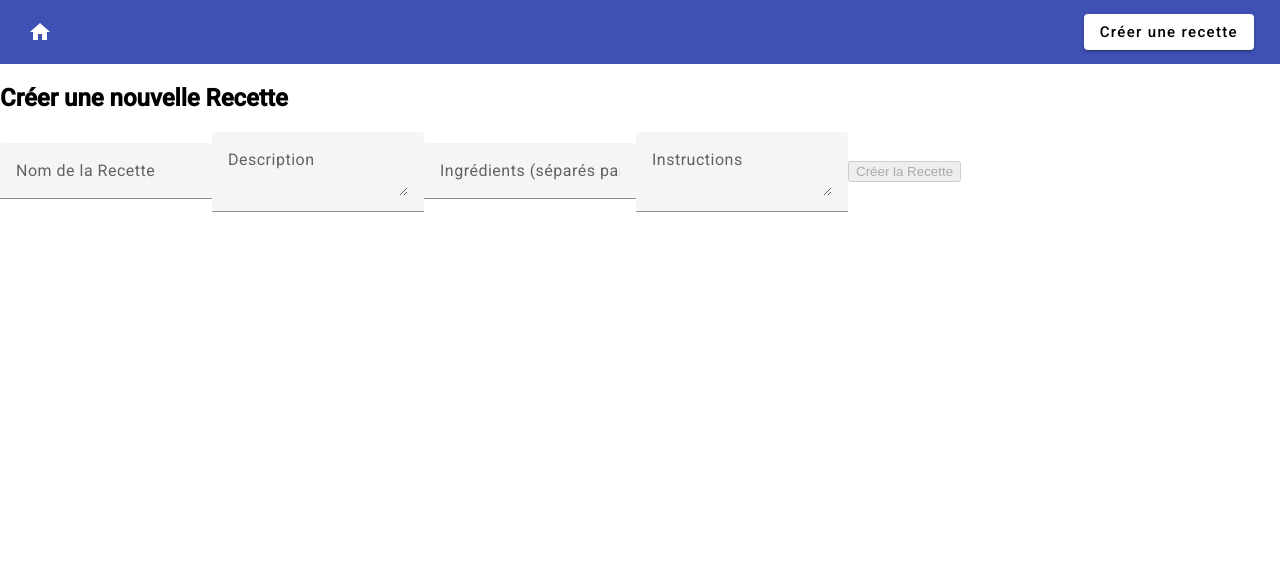
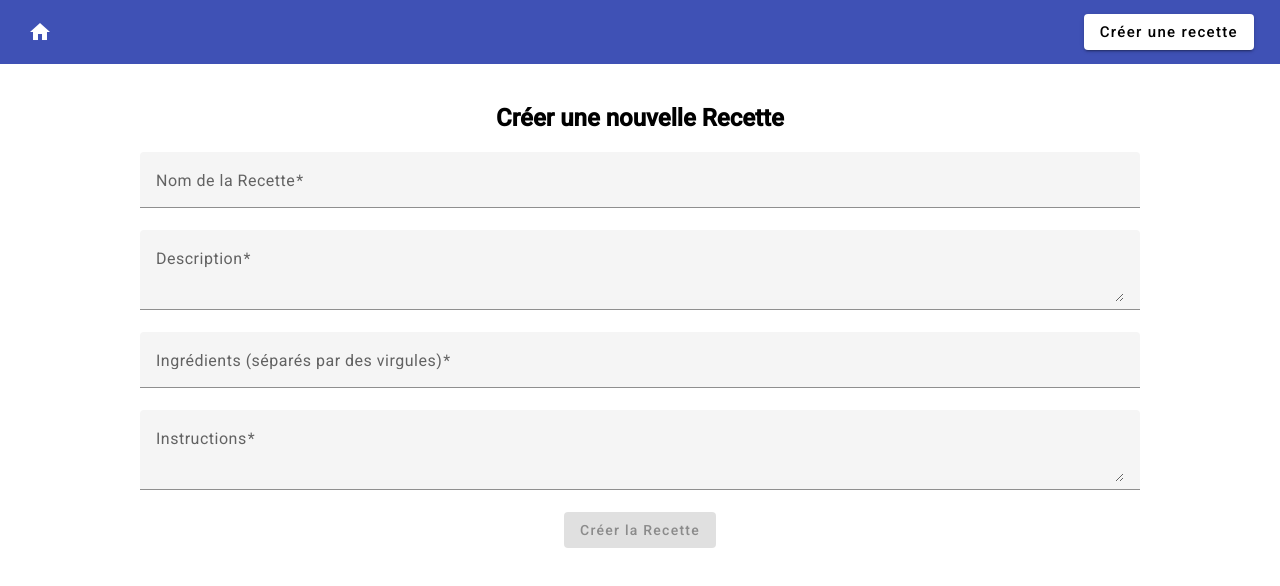
Before and after one commit to Uzayur/AMA-front, an Angular app: page /recipe/create in a window 1280 px wide. Shown: the top 586 px of the page. Built offline with nearby package versions, Linux system fonts and the light colour scheme; no server answers.

Commit message:
finished style

```diff
--- a/src/app/recipe/recipe-create/recipe-create.component.css
+++ b/src/app/recipe/recipe-create/recipe-create.component.css
@@ -0,0 +1,11 @@
+.recipe-create {
+  display: flex;
+  flex-direction: column;
+  align-items: center;
+  text-align: center;
+  padding: 20px;
+}
+
+.full-width {
+  width: 100%;
+}
--- a/src/app/recipe/recipe-create/recipe-create.component.html
+++ b/src/app/recipe/recipe-create/recipe-create.component.html
@@ -1,18 +1,22 @@
 <div class="recipe-create">
   <h2>Créer une nouvelle Recette</h2>
   <form [formGroup]="form" (ngSubmit)="saveRecipe()">
-    <mat-form-field>
-      <input matInput placeholder="Nom de la Recette" formControlName="name" required>
+    <mat-form-field class="full-width">
+      <mat-label>Nom de la Recette</mat-label>
+      <input matInput formControlName="name" required>
     </mat-form-field>
-    <mat-form-field>
-      <textarea matInput placeholder="Description" formControlName="description" required></textarea>
+    <mat-form-field class="full-width">
+      <mat-label>Description</mat-label>
+      <textarea matInput formControlName="description" required></textarea>
     </mat-form-field>
-    <mat-form-field>
-      <input matInput placeholder="Ingrédients (séparés par des virgules)" formControlName="ingredients" required>
+    <mat-form-field class="full-width">
+      <mat-label>Ingrédients (séparés par des virgules)</mat-label>
+      <input matInput formControlName="ingredients" required>
     </mat-form-field>
-    <mat-form-field>
-      <textarea matInput placeholder="Instructions" formControlName="instructions" required></textarea>
+    <mat-form-field class="full-width">
+      <mat-label>Instructions</mat-label>
+      <textarea matInput formControlName="instructions" required></textarea>
     </mat-form-field>
-    <button type="submit" class="btn btn-primary" [disabled]="!form.valid">Créer la Recette</button>
+    <button mat-raised-button color="primary" type="submit" [disabled]="!form.valid">Créer la Recette</button>
   </form>
 </div>
--- a/src/app/recipe/recipe-create/recipe-create.component.ts
+++ b/src/app/recipe/recipe-create/recipe-create.component.ts
@@ -10,6 +10,7 @@ import { ToastrService } from '~/app/toaster/toastr.service';
 @Component({
   selector: 'app-recipe-create',
   templateUrl: './recipe-create.component.html',
+  styleUrls: ['./recipe-create.component.css']
 })
 export class RecipeCreateComponent {
   form: FormGroup;
--- a/src/app/recipe/recipe-detail/recipe-detail.component.css
+++ b/src/app/recipe/recipe-detail/recipe-detail.component.css
@@ -1,25 +1,35 @@
 .recipe-detail {
-  background-color: #E8CC81;
-  color: #333;
-  padding: 20px;
+  text-align: center;
+  padding-left: 15px;
+  padding-right: 15px;
+
+  .recipe-info {
+    background-color: white;
+    padding: 20px;
+    border: 2px solid #3f51b5;
+    border-radius: 5px;
+    text-align: left;
+
+    & h3 {
+      color: #3f51b5;
+      font-size: 20px;
+    }
+
+    & p {
+      color: #333;
+
+      & ul {
+        list-style-type: disc;
+        padding-left: 20px;
+      }
+
+      & li {
+        color: #333;
+      }
+    }
+  }
 }
 
-.recipe-info {
-  background-color: #FFF;
-  border: 1px solid #E8CC81;
-  padding: 20px;
-  border-radius: 5px;
+.edit-button {
+  margin: 20px;
 }
-
-.recipe-info h3 {
-  color: #E75A44;
-}
-
-.recipe-info ul {
-  list-style: none;
-  padding-left: 0;
-}
-
-.recipe-info li {
-  margin-bottom: 5px;
-}
--- a/src/app/recipe/recipe-detail/recipe-detail.component.html
+++ b/src/app/recipe/recipe-detail/recipe-detail.component.html
@@ -1,19 +1,26 @@
-<div class="recipe?-detail">
+<div class="recipe-detail">
   <h2>Détails de la Recette</h2>
-  <div class="recipe?-info">
+  <div class="recipe-info">
     <h3>{{ recipe?.name }}</h3>
-    <p>{{ recipe?.description }}</p>
-    <p>Ingrédients:</p>
+    <p>
+      <b>Description :</b>
+      {{ recipe?.description }}
+    </p>
+    <p><b>Ingrédients :</b></p>
     <ul>
       <li *ngFor="let ingredient of recipe?.ingredients">{{ ingredient }}</li>
     </ul>
-    <p>Instructions:</p>
+    <p><b>Instructions :</b></p>
     <p>{{ recipe?.instructions }}</p>
-    <p>Crée le :</p>
-    <p>{{ createdAt }}</p>
-    <p>Modifié le:</p>
-    <p>{{ updatedAt }}</p>
+    <p>
+      <b>Créée le : </b>
+      {{ createdAt }}
+    </p>
+    <p>
+      <b>Dernière modification le :</b>
+      {{ updatedAt }}
+    </p>
   </div>
 
-  <button (click)="editRecipe()">Modifier la Recette</button>
+  <button mat-raised-button class="edit-button" color="primary" (click)="editRecipe()">Modifier la Recette</button>
 </div>
--- a/src/app/recipe/recipe-edit/recipe-edit.component.css
+++ b/src/app/recipe/recipe-edit/recipe-edit.component.css
@@ -3,8 +3,77 @@
   margin: 0 auto;
 }
 
-@media (max-width: 768px) {
-  .responsive-modal {
-    max-width: 100%;
+@media (max-width: 450px) {
+  .modal {
+    width: 280px;
   }
 }
+
+@media (min-width: 450px) and (max-width: 768px) {
+  .modal {
+    width: 300px;
+  }
+}
+
+@media (min-width: 769px) and (max-width: 1024px) {
+  .modal {
+    width: 400px;
+  }
+}
+
+@media (min-width: 1025px) {
+  .modal {
+    width: 600px;
+  }
+}
+
+.input-container {
+  display: flex;
+  flex-direction: column;
+  width: 100%;
+}
+
+.input-field {
+  align-self: center;
+  width: 90%;
+  margin-bottom: 5px;
+}
+
+.modal-header {
+  margin: 10px;
+  display: flex;
+  justify-content: space-between;
+  align-items: center;
+
+  .modal-title {
+    font-size: 25px;
+    color: #3f51b5;
+  }
+
+  @media (max-width: 450px) {
+    .modal-title {
+      font-size: 20px;
+    }
+  }
+
+  .close {
+    background: none;
+    border: none;
+    color: #3f51b5;
+    font-size: 1.5rem;
+    cursor: pointer;
+  }
+}
+
+.modal-body {
+  display: flex;
+  flex-direction: column;
+}
+
+.modal-footer {
+  display: flex;
+  flex-direction: row;
+  justify-content: space-between;
+  align-self: center;
+  margin: 15px;
+}
--- a/src/app/recipe/recipe-edit/recipe-edit.component.html
+++ b/src/app/recipe/recipe-edit/recipe-edit.component.html
@@ -1,30 +1,36 @@
 <div class="modal">
   <div class="modal-content">
     <div class="modal-header">
-      <h5 class="modal-title">Modifier la Recette</h5>
+      <h2 class="modal-title">Modifier la Recette</h2>
       <button type="button" class="close" (click)="onClose()">
         <span aria-hidden="true">&times;</span>
       </button>
     </div>
     <div class="modal-body">
-      <form [formGroup]="form" (ngSubmit)='onSave()'>
-        <mat-form-field>
-          <input matInput placeholder="Nom de la Recette" formControlName="name" required>
-        </mat-form-field>
-        <mat-form-field>
-          <textarea matInput placeholder="Description" formControlName="description" required></textarea>
-        </mat-form-field>
-        <mat-form-field>
-          <input matInput placeholder="Ingrédients (séparés par des virgules)" formControlName="ingredients" required>
-        </mat-form-field>
-        <mat-form-field>
-          <textarea matInput placeholder="Instructions" formControlName="instructions" required></textarea>
-        </mat-form-field>
+      <form [formGroup]="form" (ngSubmit)="onSave()">
+        <div class="input-container">
+          <mat-form-field class="input-field">
+            <mat-label>Nom de la Recette</mat-label>
+            <input matInput formControlName="name" required>
+          </mat-form-field>
+          <mat-form-field class="input-field">
+            <mat-label>Description</mat-label>
+            <textarea matInput formControlName="description" required></textarea>
+          </mat-form-field>
+          <mat-form-field class="input-field">
+            <mat-label>Ingrédients (séparés par des virgules)</mat-label>
+            <input matInput formControlName="ingredients" required>
+          </mat-form-field>
+          <mat-form-field class="input-field">
+            <mat-label>Instructions</mat-label>
+            <textarea matInput formControlName="instructions" required></textarea>
+          </mat-form-field>
+        </div>
       </form>
     </div>
     <div class="modal-footer">
-      <button type="button" class="btn btn-secondary" (click)="onClose()">Retour</button>
-      <button type="button" class="btn btn-primary" (click)="onSave()">Valider</button>
+      <button mat-raised-button color='primary' type="button" (click)="onClose()">Retour</button>
+      <button mat-raised-button color='primary' type="button" (click)="onSave()">Valider</button>
     </div>
   </div>
 </div>
--- a/src/app/recipe/recipe-edit/recipe-edit.component.ts
+++ b/src/app/recipe/recipe-edit/recipe-edit.component.ts
@@ -8,6 +8,7 @@ import { ToastrService } from '~/app/toaster/toastr.service';
 @Component({
   selector: 'app-recipe-edit',
   templateUrl: './recipe-edit.component.html',
+  styleUrls: ['./recipe-edit.component.css']
 })
 export class RecipeEditComponent {
   form: FormGroup;
--- a/utils/date-utils.ts
+++ b/utils/date-utils.ts
@@ -7,5 +7,5 @@ export function timestampToFormattedDate(timestamp: Date): string {
   const hours = date.getHours().toString().padStart(2, '0');
   const minutes = date.getMinutes().toString().padStart(2, '0');
 
-  return `${day}/${month}/${year} ${hours}:${minutes}`;
+  return `${day}/${month}/${year} à ${hours}:${minutes}`;
 }
```
